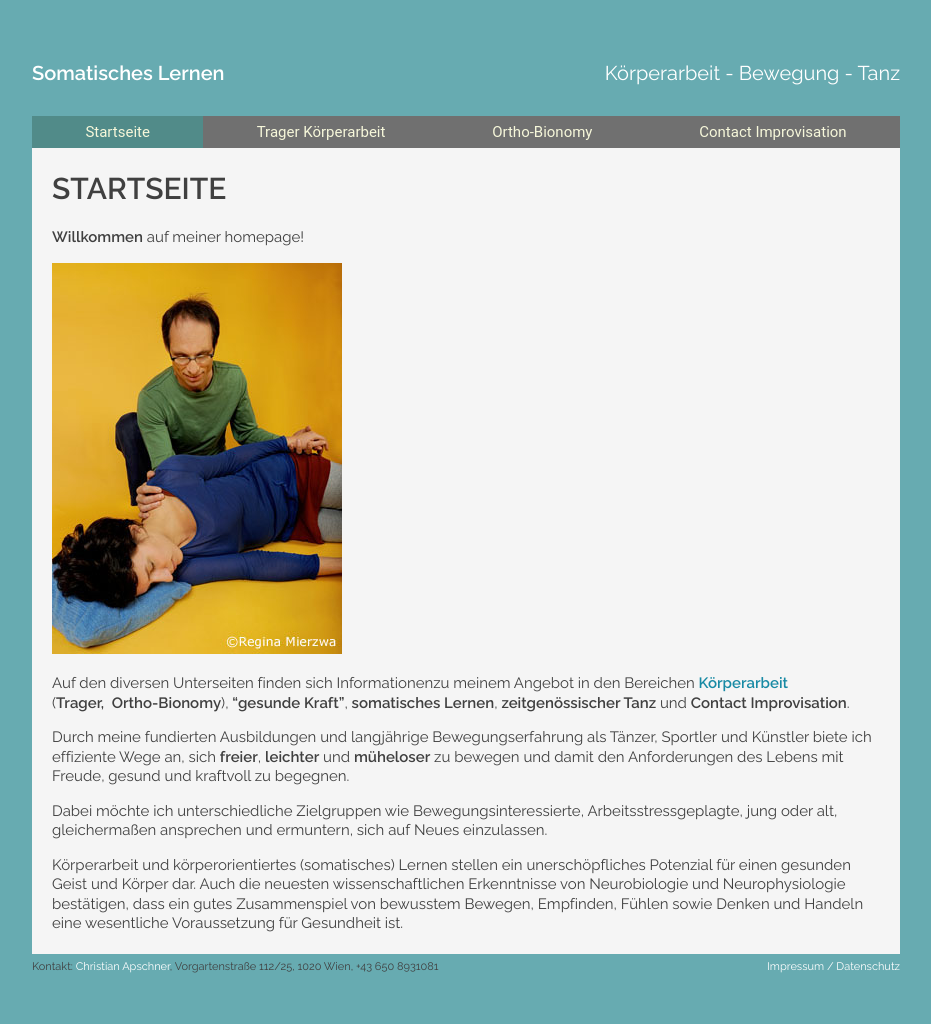
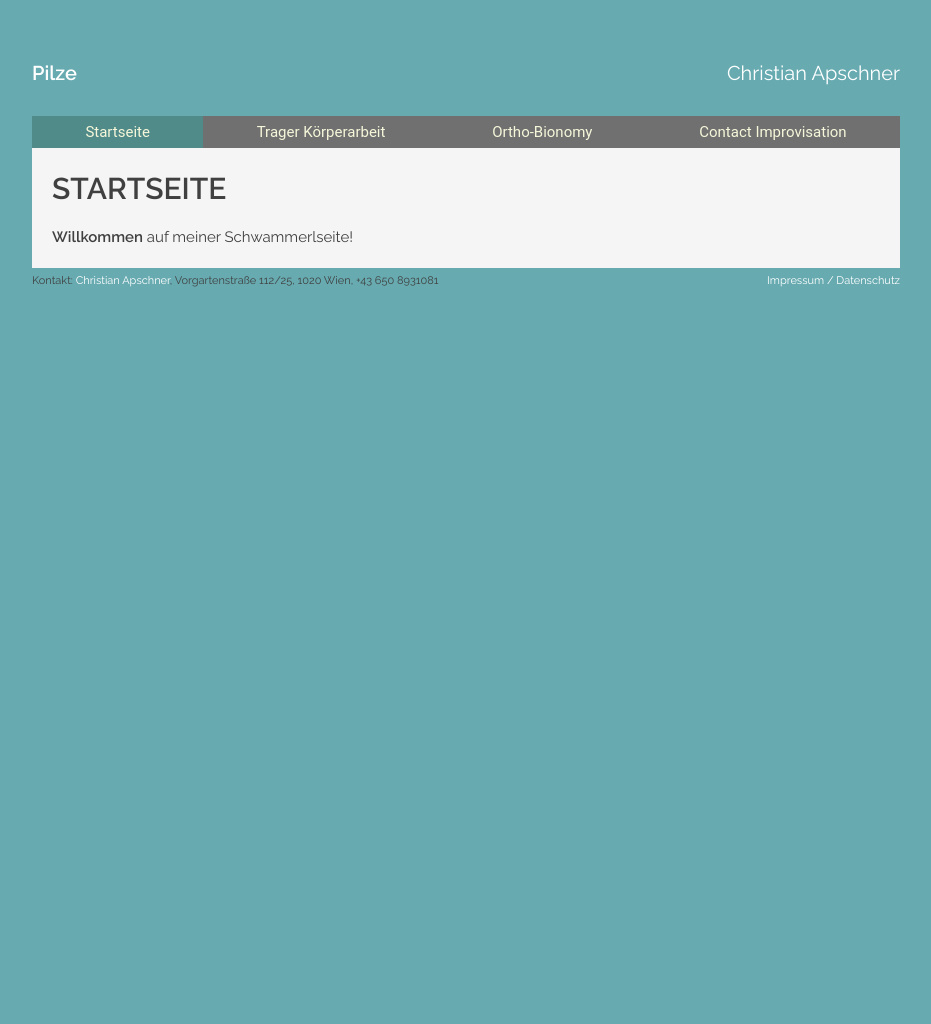
Before and after one commit to manulari/contactimprovisationat, a Jekyll site: the page built from _all_pages/index.md, in a window 1280 px wide. Shown: the whole page, without its empty margins (174-1105 px from the left). Built offline with Jekyll 4.4.1, drawn with Linux system fonts in a browser that asks for light colours; after the commit the page ends 900 px from its top, so only the background shows below that.

Commit message:
dinge umbenennen

```diff
--- a/_all_pages/index.md
+++ b/_all_pages/index.md
@@ -1,17 +1,7 @@
 ---
 permalink: /
-title: Somatisches Lernen
+title: Christians Schwammerlseite
 ---
 # STARTSEITE
 
-**Willkommen** auf meiner homepage!
-
-![Christian Apschner bietet Körperarbeit an](/assets/uploads/startseite_01.jpg)
-
-Auf den diversen Unterseiten finden sich Informationenzu meinem Angebot in den Bereichen **[Körperarbeit](/koerperarbeit)** (**Trager,**  **Ortho-Bionomy**), **"gesunde Kraft"**, **somatisches Lernen**, **zeitgenössischer Tanz** und **Contact Improvisation**.
-
-Durch meine fundierten Ausbildungen und langjährige Bewegungserfahrung als Tänzer, Sportler und Künstler biete ich effiziente Wege an, sich **freier**, **leichter** und **müheloser** zu bewegen und damit den Anforderungen des Lebens mit Freude, gesund und kraftvoll zu begegnen.
-
-Dabei möchte ich unterschiedliche Zielgruppen wie Bewegungsinteressierte, Arbeitsstressgeplagte, jung oder alt, gleichermaßen ansprechen und ermuntern, sich auf Neues einzulassen.
-
-Körperarbeit und körperorientiertes (somatisches) Lernen stellen ein unerschöpfliches Potenzial für einen gesunden Geist und Körper dar. Auch die neuesten wissenschaftlichen Erkenntnisse von Neurobiologie und Neurophysiologie bestätigen, dass ein gutes Zusammenspiel von bewusstem Bewegen, Empfinden, Fühlen sowie Denken und Handeln eine wesentliche Voraussetzung für Gesundheit ist.
+**Willkommen** auf meiner Schwammerlseite!
--- a/_data/settings.yml
+++ b/_data/settings.yml
@@ -1,7 +1,7 @@
 header: |-
-  **Somatisches Lernen**
+  **Pilze**
 
-  Körperarbeit - Bewegung - Tanz
+  Christian Apschner
 footer: >-
   Kontakt: [Christian Apschner](mailto:christian.ap@gmx.net), Vorgartenstraße
   112/25, 1020 Wien, +43 650 8931081
```
Also changed, not shown: _all_pages/a.md (deleted, +0 -139 lines), _all_pages/b.md (deleted, +0 -5 lines), _all_pages/contactimpro.md (deleted, +0 -5 lines).
